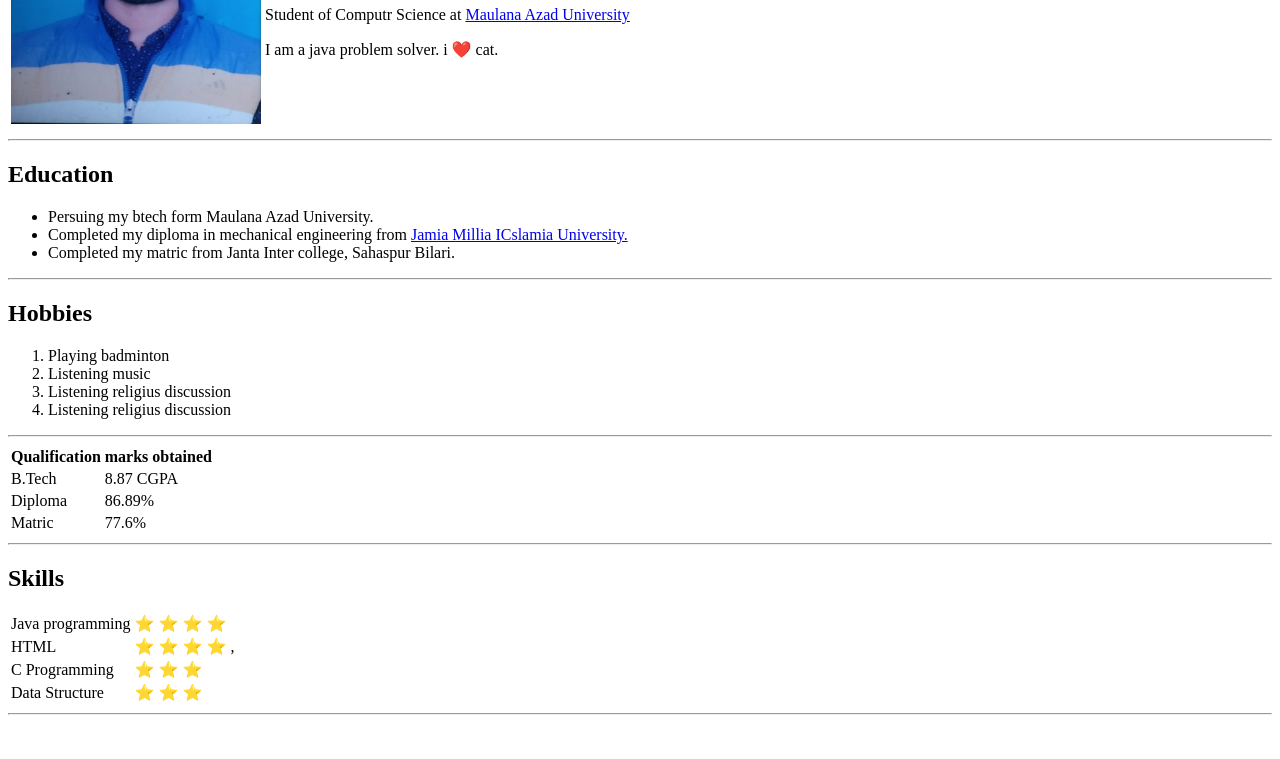
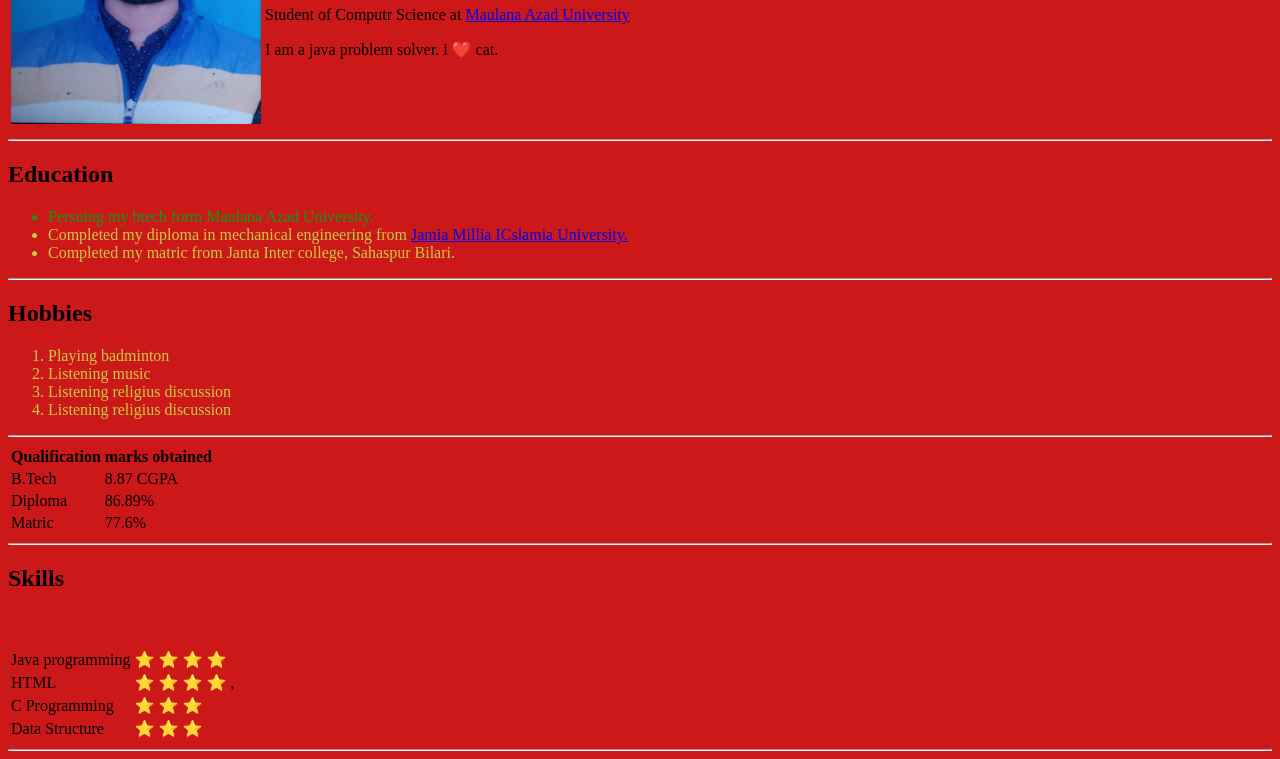
Before and after one commit to Mohammadabdulrab/testing, a plain HTML site: page index.html in a window 1280 px wide. Shown: the part 137-896 px from the top of the page. Before the commit the page ends 860 px from the top, so only its background shows below. Drawn offline with Linux system fonts and the light colour scheme.

Commit message:
add new line

```diff
--- a/index.html
+++ b/index.html
@@ -1,11 +1,22 @@
 <!DOCTYPE html>
 <html>
+    <head>
+        <title>portfolio</title>
+
+        <style>
+            body{
+                background-color: rgb(150, 145, 145);
+            }
+        </style>
+        <link rel="stylesheet" href="./style.css">
+
+    </head>
     <body>
         <table>
             <tr>
                 <td><img src="./images/abdul image.jpg" alt="Profile picture" width="250" height="250"></td>
         <td>
-            <h1>Mohammad Abdul Rab</h1>
+            <h1 style="color:aquamarine;">Mohammad Abdul Rab</h1>
             <p>Student of Computr Science at <a href="https://manuu.edu.in/">Maulana Azad University</a></p>
             <p>I am a java problem solver. i ❤️ cat.</p>
         </td>
@@ -16,17 +27,17 @@
         <hr>
         <h2>Education</h2>
         <ul>
-            <li>Persuing my btech form Maulana Azad University.</li>
-            <li>Completed my diploma in mechanical engineering from <a href="https://jmi.ac.in/">Jamia Millia ICslamia University.</a></li>
-            <li>Completed my matric from Janta Inter college, Sahaspur Bilari.</li>
+            <li class="first-list list">Persuing my btech form Maulana Azad University.</li>
+            <li class="first-list">Completed my diploma in mechanical engineering from <a href="https://jmi.ac.in/">Jamia Millia ICslamia University.</a></li>
+            <li class="first-list">Completed my matric from Janta Inter college, Sahaspur Bilari.</li>
         </ul>
         <hr>
         <h2>Hobbies</h2>
         <ol>
-            <li>Playing badminton</li>
-            <li>Listening music</li>
-            <li>Listening religius discussion</li>
-            <li>Listening religius discussion</li>
+            <li class="first-list">Playing badminton</li>
+            <li class="first-list">Listening music</li>
+            <li class="first-list">Listening religius discussion</li>
+            <li class="first-list">Listening religius discussion</li>
         </ol>
         <hr>
         <table>
@@ -58,6 +69,8 @@
                 <td>HTML</td>
                 <td>⭐ ⭐ ⭐ ⭐ ,<br></td>
             </tr>
+            <br>
+            <br>
 
             <tr>
                 <td>C Programming</td>
--- a/style.css
+++ b/style.css
@@ -1,3 +1,12 @@
 body{
-
+    background-color: rgb(204, 24, 24);
 }
+li{
+    color: rgb(255, 255, 255);
+}
+.list{
+    color: rgb(17, 154, 17) !important;
+}
+.first-list {
+    color: rgb(203, 203, 64) ;
+}
```
